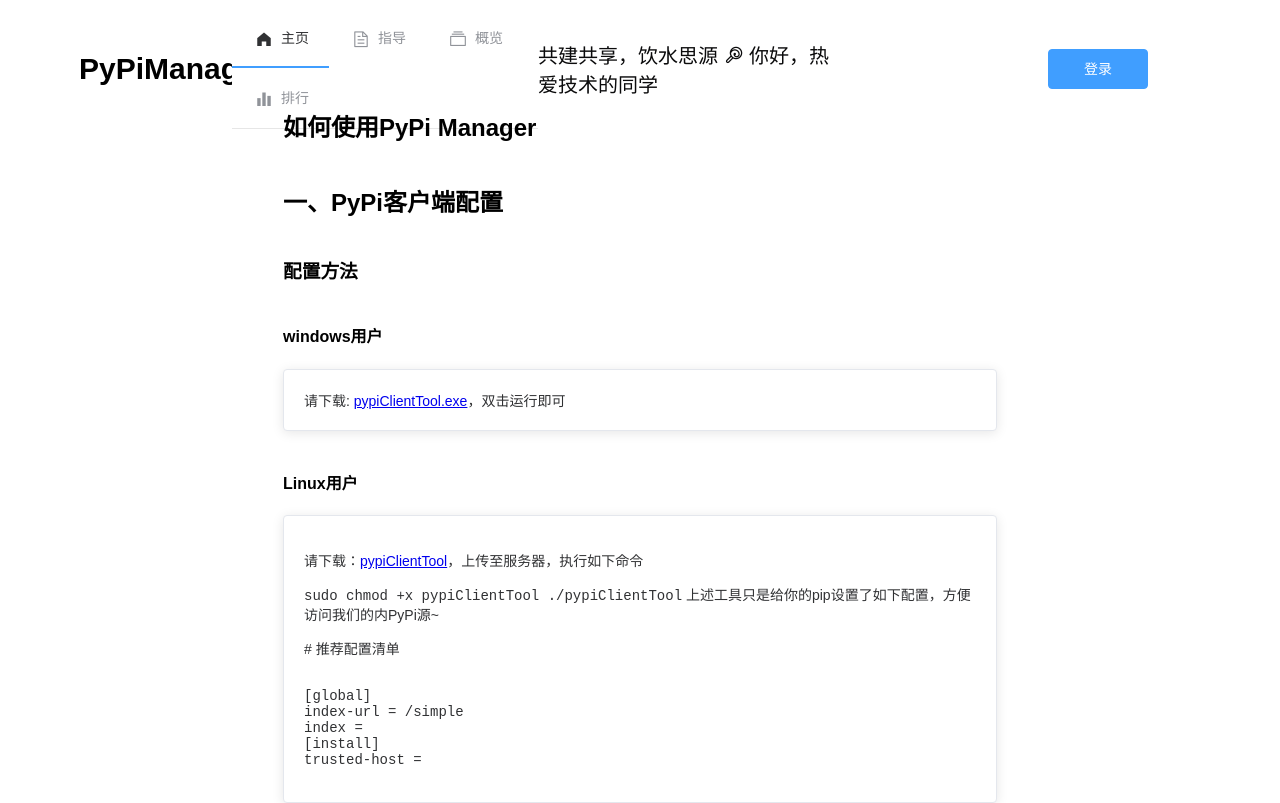
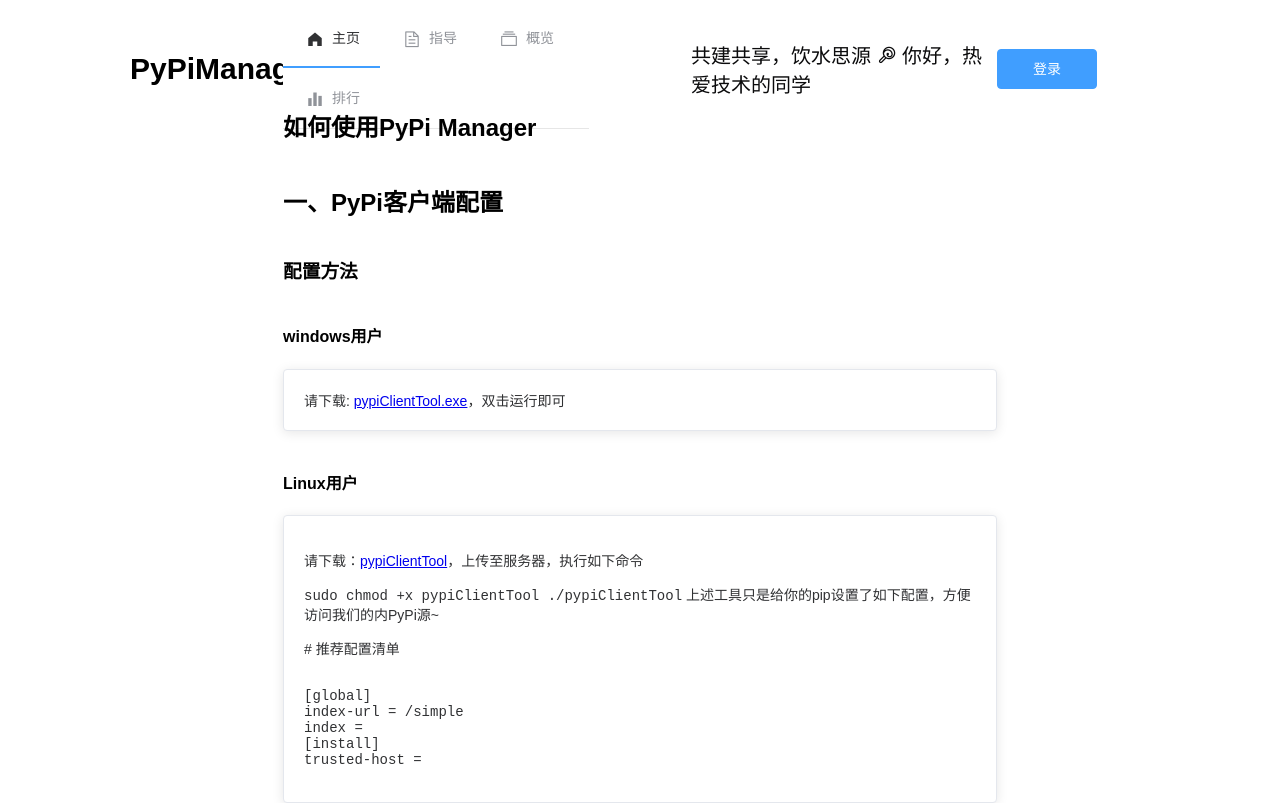
Before and after one commit to PyPiManager/pypimanager-frontend, a Vue app: page /guide in a window 1280 px wide. Shown: the top 803 px of the page. Built offline with nearby package versions, Linux system fonts and the light colour scheme.

Commit message:
更新头部布局

```diff
--- a/src/components/Header.vue
+++ b/src/components/Header.vue
@@ -1,18 +1,18 @@
 <template>
   <el-row>
-    <el-col :span="3" :push="1">
+    <el-col :span="3" :push="2">
       <span id="title-name">PyPiManager</span>
     </el-col>
-    <el-col :span="6" :push="1">
+    <el-col :span="6" :push="2">
       <Menu></Menu>
     </el-col>
-    <el-col :span="6" :push="1">
+    <el-col :span="6" :push="4">
       <span id="slogan">
         共建共享，饮水思源
         <span class="el-icon-lollipop"></span> 你好，{{ userName }}
       </span>
     </el-col>
-    <el-col :span="3" :offset="5">
+    <el-col :span="1" :offset="4">
       <el-button type="primary">登录</el-button>
     </el-col>
   </el-row>
```
